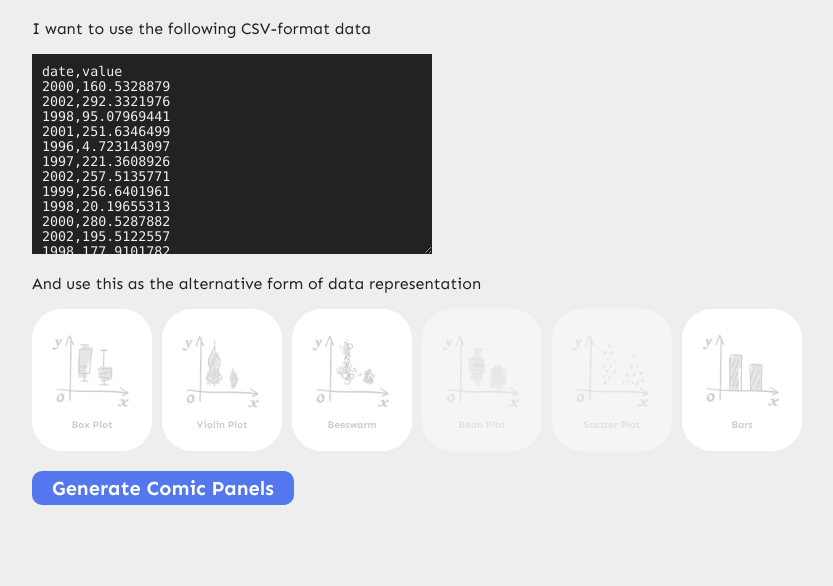
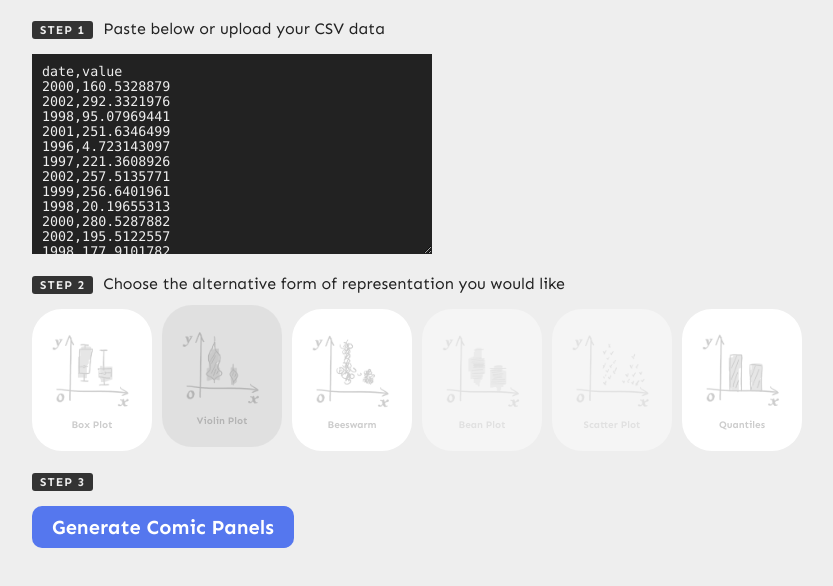
Before and after one commit to Cyphexl/altr, a plain HTML site: page index.html in a window 1280 px wide. Shown: the part 176-762 px from the top of the page, without its empty margins (26-859 px from the left). Drawn offline with nearby package versions, Linux system fonts and the light colour scheme.

Commit message:
minor-fixes

```diff
--- a/base.css
+++ b/base.css
@@ -57,7 +57,7 @@ textarea {
 .button {
   background: #5577ee;
   color: white;
-  padding: 5px 20px;
+  padding: 9px 20px;
   font-weight: bold;
   border-radius: 10px;
   display: inline-block;
@@ -121,3 +121,15 @@ textarea,
   font-weight: bold;
   font-size: 10px;
 }
+
+.step {
+  font-size: 12px;
+  font-weight: bold;
+  background: #333;
+  color: #eee;
+  padding: 2px 8px;
+  border-radius: 3px;
+  margin-right: 10px;
+  text-transform: uppercase;
+  letter-spacing: 1px;
+}
--- a/index.html
+++ b/index.html
@@ -13,9 +13,14 @@
 
 <body>
   <h1>Alternative<br />Representation.</h1>
-  <p>I want to use the following CSV-format data</p>
-  <textarea placeholder="Paste your CSV data here..."></textarea>
-  <p>And use this as the alternative form of data representation</p>
+  <p><span class="step">Step 1</span>Paste below or upload your CSV data</p>
+  <textarea
+    placeholder="Paste your CSV data here. The CSV should match the two-columns format preset."
+  ></textarea>
+  <p>
+    <span class="step">Step 2</span>Choose the alternative form of
+    representation you would like
+  </p>
   <div class="representations">
     <div class="single-rep">
       <input type="radio" id="r1" value="r1" name="rep" />
@@ -25,7 +30,7 @@
       </label>
     </div>
     <div class="single-rep">
-      <input type="radio" id="r2" value="r2" name="rep" />
+      <input type="radio" id="r2" value="r2" name="rep" checked="checked" />
       <label for="r2" clickable>
         <img src="assets/r2.png" />
         <span>Violin Plot</span>
@@ -56,10 +61,11 @@
       <input type="radio" id="r6" value="r6" name="rep" />
       <label for="r6" clickable>
         <img src="assets/r6.png" />
-        <span>Bars</span>
+        <span>Quantiles</span>
       </label>
     </div>
   </div>
+  <p><span class="step">Step 3</span></p>
   <div id="go" class="button" onclick="go()" clickable>
     Generate Comic Panels
   </div>
@@ -115,7 +121,7 @@
       });
       chart1.renderDataPlots();
       chart1.dataPlots.change({
-        showLines: ["median", "quartile1", "quartile3"]
+        showLines: ["median"]
       });
 
       let rep = $("input[type='radio']:checked").val();
@@ -173,7 +179,7 @@
           });
           chart2.renderDataPlots();
           chart2.dataPlots.change({
-            showLines: ["median"]
+            showLines: ["median", "quartile1", "quartile3"]
           });
           break;
         default:
```
